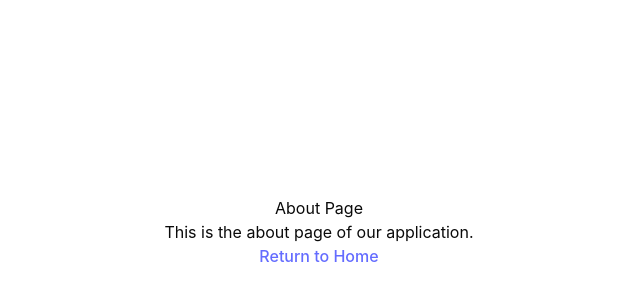
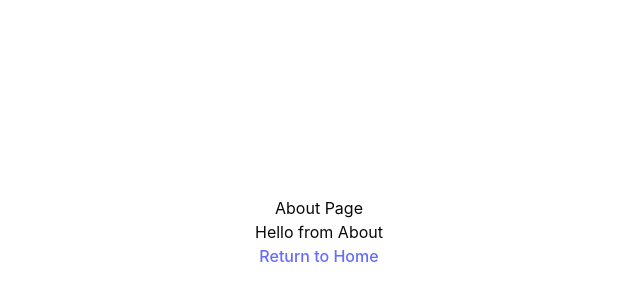
Before and after one commit to paduc/vite-express-starter, a React (Vite) app: page /about in a window 1280 px wide. Shown: the part 168-468 px from the top of the page, without its empty margins (321-961 px from the left). Built offline with nearby package versions, Linux system fonts and the light colour scheme.

Commit message:
Refactor: place routes in seperate files

```diff
--- a/src/client/App.tsx
+++ b/src/client/App.tsx
@@ -1,67 +1,11 @@
 import "./App.css";
-import reactLogo from "./assets/react.svg";
-import { Button } from "./components/ui/button";
-import { QueryClient, QueryClientProvider, useMutation, useQuery } from "@tanstack/react-query";
-import { RouterProvider, Router, Route, RootRoute, Link, Outlet, createRootRoute, createRoute, createRouter } from '@tanstack/react-router'
-
-// Create a client
-const queryClient = new QueryClient();
-
-// Define your root route
-const rootRoute = createRootRoute();
-
-
-// Define your home route
-const homeRoute = createRoute({
-  getParentRoute: () => rootRoute,
-  path: '/',
-  component: function Home() {
-    return (
-      <>
-        <div>
-          <a href="https://vitejs.dev" target="_blank">
-            <img src="/vite.svg" className="logo" alt="Vite logo" />
-          </a>
-          <a href="https://reactjs.org" target="_blank">
-            <img src={reactLogo} className="logo react" alt="React logo" />
-          </a>
-        </div>
-        <h1>Vite + React</h1>
-        <div className="card">
-          <Counter />
-          <p>
-            Edit <code>src/App.tsx</code> and save to test HMR
-          </p>
-          <Link to="/about">Go to About Page</Link>
-        </div>
-        <p className="read-the-docs">
-          Click on the Vite and React logos to learn more
-        </p>
-      </>
-    )
-  }
-})
-
-// Define your about route
-const aboutRoute = createRoute({
-  getParentRoute: () => rootRoute,
-  path: '/about',
-  component: function About() {
-    return (
-      <div>
-        <h2>About Page</h2>
-        <p>This is the about page of our application.</p>
-        <Link to="/">Return to Home</Link>
-      </div>
-    )
-  }
-})
-
-// Create the route tree using your routes
-const routeTree = rootRoute.addChildren([homeRoute, aboutRoute])
+import { QueryClientProvider } from "@tanstack/react-query";
+import { RouterProvider, createRouter } from '@tanstack/react-router';
+import { queryClient } from "./lib/queryClient";
+import { routeTree } from "./routes";
 
 // Create the router instance
-const router = createRouter({ routeTree })
+const router = createRouter({ routeTree });
 
 // Register your router for maximum type safety
 declare module '@tanstack/react-router' {
@@ -70,28 +14,6 @@ declare module '@tanstack/react-router' {
   }
 }
 
-// Counter component (extracted from original App component)
-function Counter() {
-  const { data: counterData } = useQuery({
-    queryKey: ['counter'],
-    queryFn: () => fetch('/counter').then(res => res.json()),
-  });
-
-  const { mutate } = useMutation({
-    mutationFn: () => fetch('/counter', { method: 'POST' }).then(res => res.json()),
-    onSuccess: () => {
-      queryClient.invalidateQueries({ queryKey: ['counter'] });
-    },
-  });
-
-  return (
-    <Button onClick={() => mutate()}>
-      counter is {counterData?.count ?? 0}
-    </Button>
-  );
-}
-
-// Wrap the Router with QueryClientProvider
 function AppWrapper() {
   return (
     <QueryClientProvider client={queryClient}>
--- /dev/null
+++ b/src/client/components/Counter.tsx
@@ -0,0 +1,23 @@
+import { useQuery, useMutation } from "@tanstack/react-query";
+import { Button } from "./ui/button";
+import { queryClient } from "../lib/queryClient";
+
+export default function Counter() {
+  const { data: counterData } = useQuery({
+    queryKey: ['counter'],
+    queryFn: () => fetch('/counter').then(res => res.json()),
+  });
+
+  const { mutate } = useMutation({
+    mutationFn: () => fetch('/counter', { method: 'POST' }).then(res => res.json()),
+    onSuccess: () => {
+      queryClient.invalidateQueries({ queryKey: ['counter'] });
+    },
+  });
+
+  return (
+    <Button onClick={() => mutate()}>
+      counter is {counterData?.count ?? 0}
+    </Button>
+  );
+}
--- /dev/null
+++ b/src/client/lib/queryClient.ts
@@ -0,0 +1,3 @@
+import { QueryClient } from "@tanstack/react-query";
+
+export const queryClient = new QueryClient();
--- /dev/null
+++ b/src/client/routes/About.tsx
@@ -0,0 +1,23 @@
+import { Link, useLoaderData } from "@tanstack/react-router";
+import { createRoute } from '@tanstack/react-router';
+import { rootRoute } from './index';
+
+export const aboutRoute = createRoute({
+  getParentRoute: () => rootRoute,
+  path: '/about',
+  loader: async () => {
+    return {
+      message: 'Hello from About'
+    }
+  },
+  component: () => {
+    const { message } = aboutRoute.useLoaderData();
+    return (
+      <div>
+        <h2>About Page</h2>
+        <p>{message}</p>
+        <Link to="/">Return to Home</Link>
+      </div>
+    );
+  }
+});
--- /dev/null
+++ b/src/client/routes/Home.tsx
@@ -0,0 +1,33 @@
+import reactLogo from "../assets/react.svg";
+import { Link } from "@tanstack/react-router";
+import Counter from "../components/Counter";
+import { createRoute } from '@tanstack/react-router';
+import { rootRoute } from './index';
+
+export const homeRoute = createRoute({
+  getParentRoute: () => rootRoute,
+  path: '/',
+  component: () => (
+    <>
+      <div>
+        <a href="https://vitejs.dev" target="_blank">
+          <img src="/vite.svg" className="logo" alt="Vite logo" />
+        </a>
+        <a href="https://reactjs.org" target="_blank">
+          <img src={reactLogo} className="logo react" alt="React logo" />
+        </a>
+      </div>
+      <h1>Vite + React</h1>
+      <div className="card">
+        <Counter />
+        <p>
+          Edit <code>src/App.tsx</code> and save to test HMR
+        </p>
+        <Link to="/about">Go to About Page</Link>
+      </div>
+      <p className="read-the-docs">
+        Click on the Vite and React logos to learn more
+      </p>
+    </>
+  )
+});
--- /dev/null
+++ b/src/client/routes/index.ts
@@ -0,0 +1,6 @@
+import { createRootRoute } from '@tanstack/react-router';
+import { homeRoute } from './Home';
+import { aboutRoute } from './About';
+
+export const rootRoute = createRootRoute();
+export const routeTree = rootRoute.addChildren([homeRoute, aboutRoute]);
```
